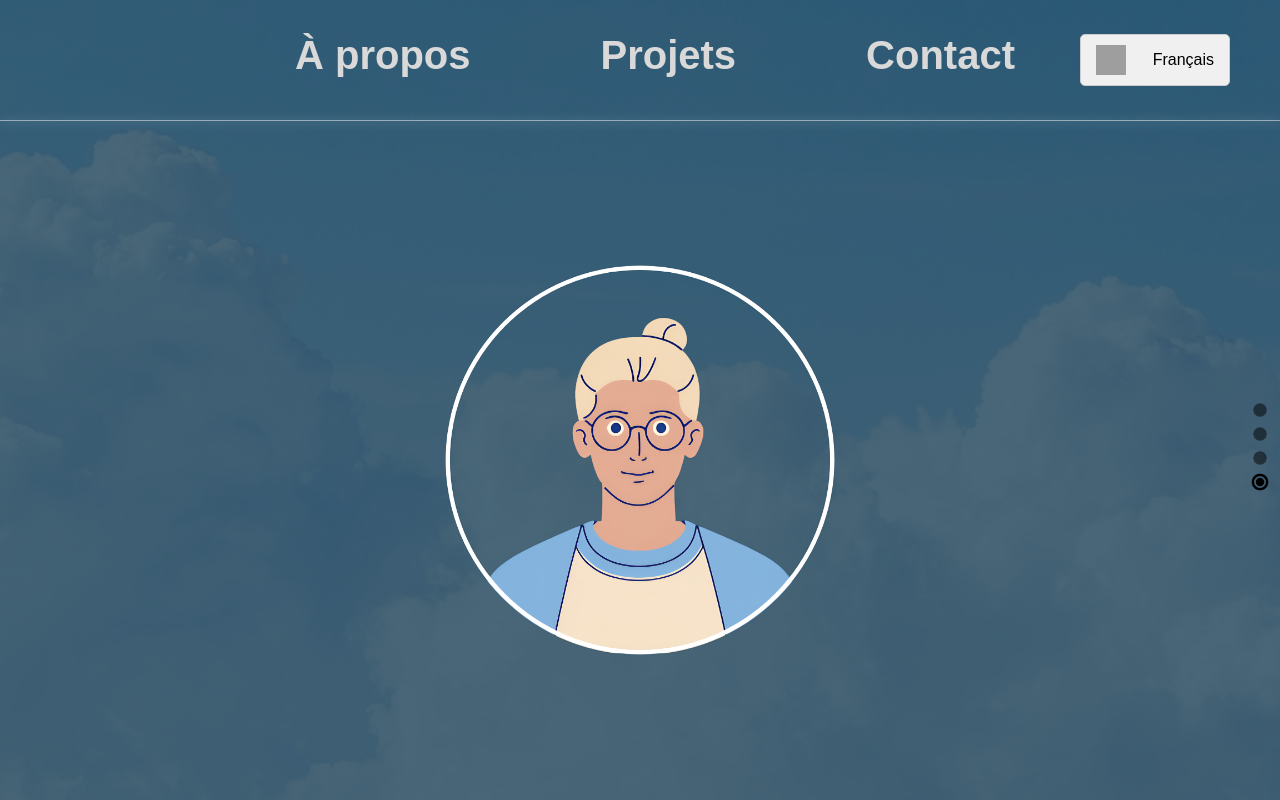
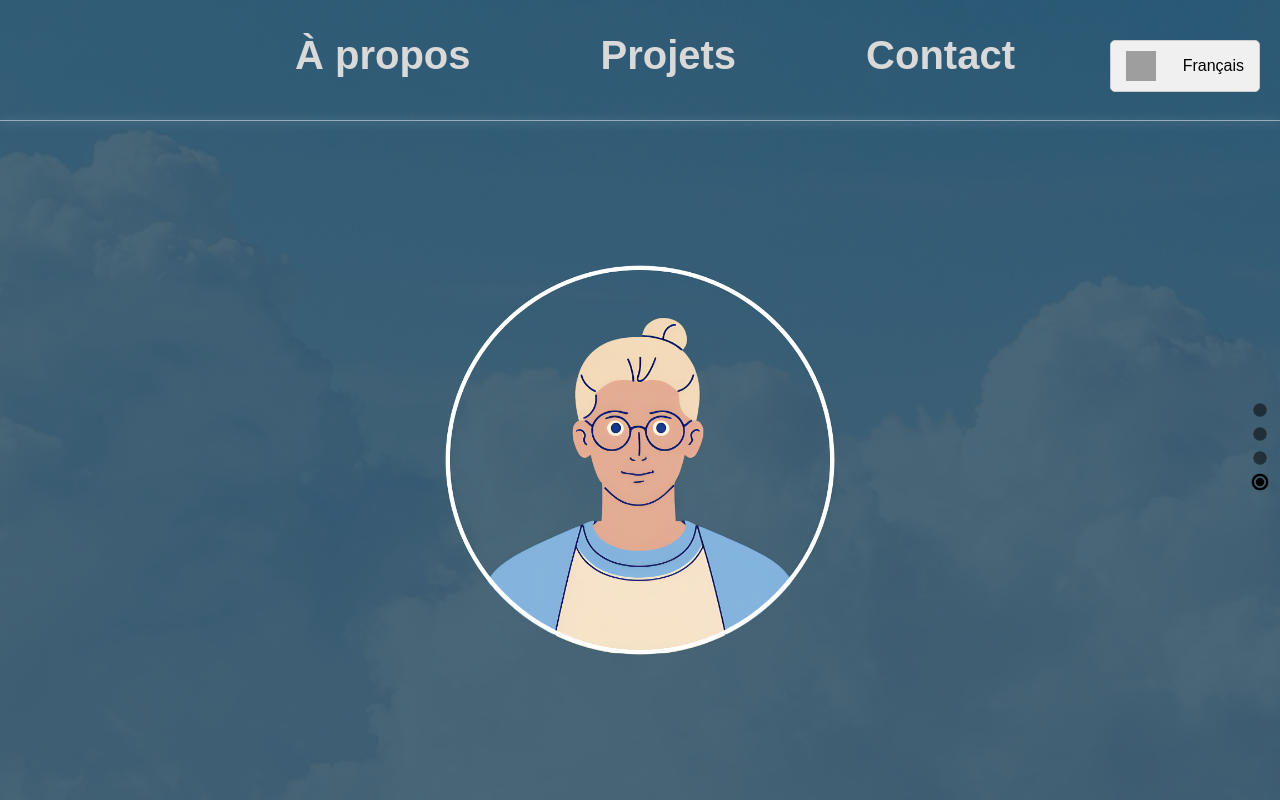
Before and after one commit to Charles-Axel/Portfolio, a plain HTML site: page index.html in a window 1280 px wide. Shown: the top 800 px of the page. Drawn offline with Linux system fonts and the light colour scheme; grey boxes are pictures that could not be loaded.

Commit message:
Fix bug menu langues

```diff
--- a/style.css
+++ b/style.css
@@ -47,7 +47,7 @@ img,
   height: 15vh;
   width: 100%;
   position: absolute;
-  z-index: 100;
+  z-index: 2000;
   background: rgba(40, 77, 99, 0.85);
 }
 
@@ -66,6 +66,7 @@ img,
   float: right;
   height: 15vh;
   width: 90vw;
+  margin-right: 200px;
 }
 
 .nav-effect {
@@ -169,24 +170,18 @@ section {
   justify-content: center;
   align-items: center;
 }
-/*
-select {
-  padding: 10px;
-  font-size: 16px;
-  border-radius: 5px;
-  border: 1px solid var(--primary-color);
-  background-color: var(--primary-color);
-  margin-right: 50px;
-}*/
+
 .custom-select-container {
   display: inline-block;
-  position: relative;
+  position: absolute;
+  top: 5vh;
+  right: 0;
 }
 .custom-select {
   width: 150px;
   position: relative;
   cursor: pointer;
-  margin-right: 50px;
+  margin-right: 20px;
 }
 .custom-select-trigger {
   display: flex;
```
Also changed, not shown: index.html (+1 -1 lines), index_en.html (+1 -2 lines), index_es.html (+1 -1 lines).
